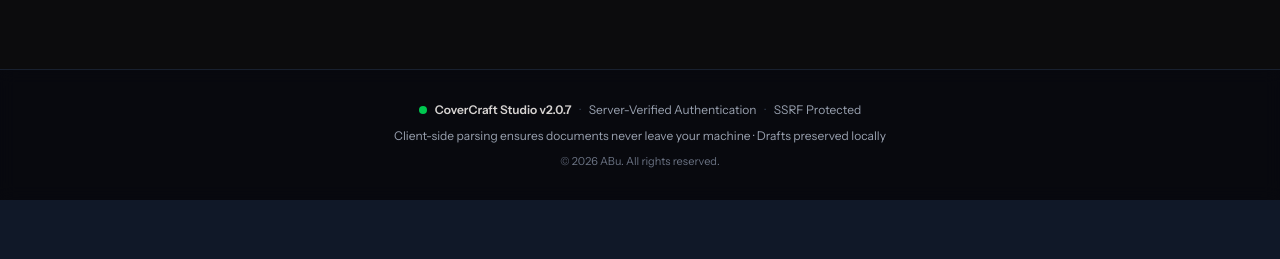
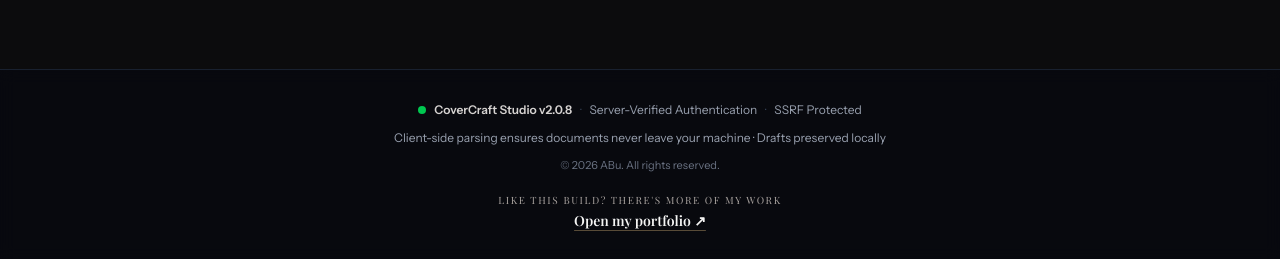
Before and after one commit to abustark/cover_letter_gen, a React (Vite) app: page / in a window 1280 px wide. Shown: the part 2608-2867 px from the top of the page. Before the commit the page ends 2808 px from the top, so only its background shows below. Built offline with nearby package versions, Linux system fonts and the light colour scheme; no server answers.

Commit message:
2.0.8 - add abufolio portfolio cta and Playfair Display font in footer

```diff
--- a/App.tsx
+++ b/App.tsx
@@ -221,11 +221,11 @@ const App: React.FC = () => {
 
       {/* Footer */}
       <footer className="border-t border-gray-200/80 dark:border-gray-800/80 mt-20 bg-white/40 dark:bg-gray-950/40 backdrop-blur-sm">
-        <div className="container mx-auto max-w-5xl px-4 py-8 text-xs text-gray-500 dark:text-gray-400 text-center flex flex-col gap-2">
+        <div className="container mx-auto max-w-5xl px-4 py-8 text-xs text-gray-500 dark:text-gray-400 text-center flex flex-col items-center gap-2.5">
           <div className="flex flex-wrap items-center justify-center gap-x-2 gap-y-1">
             <span className="w-2 h-2 rounded-full bg-green-500 animate-pulse flex-shrink-0" />
             <span className="font-semibold text-stone-700 dark:text-stone-300">
-              CoverCraft Studio v2.0.7
+              CoverCraft Studio v2.0.8
             </span>
             <span className="text-gray-300 dark:text-gray-700 hidden sm:inline">·</span>
             <span>Server-Verified Authentication</span>
@@ -238,6 +238,15 @@ const App: React.FC = () => {
           <span className="text-[11px] text-gray-400 dark:text-gray-500">
             © {new Date().getFullYear()} ABu. All rights reserved.
           </span>
+          <a
+            className="foot-cta"
+            href="https://abufolio.vercel.app"
+            target="_blank"
+            rel="noopener noreferrer"
+          >
+            <span className="foot-cta-kicker">Like this build? There's more of my work</span>
+            <span className="foot-cta-link">Open my portfolio ↗</span>
+          </a>
         </div>
       </footer>
     </div>
--- a/index.css
+++ b/index.css
@@ -73,6 +73,7 @@
 @theme {
   --font-sans: "Instrument Sans", -apple-system, BlinkMacSystemFont, "Segoe UI", Roboto, sans-serif;
   --font-serif: "Source Serif 4", Georgia, Cambria, "Times New Roman", serif;
+  --font-display: "Playfair Display", Georgia, serif;
 
   /* Primary accent — warm bronze / cognac / saddle leather */
   --color-accent-50: #fdfbf7;
@@ -213,4 +214,47 @@
   .dark ::-webkit-scrollbar-thumb:hover {
     background-color: var(--color-accent-600);
   }
+
+  /* Portfolio footer CTA (inspired by abufolio & linkly) */
+  .foot-cta {
+    display: inline-flex;
+    flex-direction: column;
+    align-items: center;
+    gap: 4px;
+    margin-top: 0.75rem;
+    text-decoration: none;
+    font-family: var(--font-display, "Playfair Display", Georgia, serif);
+  }
+  .foot-cta-kicker {
+    font-size: 10px;
+    letter-spacing: 0.16em;
+    text-transform: uppercase;
+    color: #78716c;
+  }
+  .dark .foot-cta-kicker {
+    color: #a8a29e;
+  }
+  .foot-cta-link {
+    font-size: 0.875rem;
+    font-weight: 600;
+    color: #1c1917;
+    text-decoration: underline;
+    text-decoration-color: rgba(188, 146, 80, 0.4);
+    text-underline-offset: 4px;
+    transition: color 0.15s ease, text-decoration-color 0.15s ease;
+  }
+  .dark .foot-cta-link {
+    color: #f5f5f4;
+    text-decoration-color: rgba(207, 174, 119, 0.4);
+  }
+  .foot-cta:hover .foot-cta-link,
+  .foot-cta:focus-visible .foot-cta-link {
+    color: #a4783e;
+    text-decoration-color: #a4783e;
+  }
+  .dark .foot-cta:hover .foot-cta-link,
+  .dark .foot-cta:focus-visible .foot-cta-link {
+    color: #cfae77;
+    text-decoration-color: #cfae77;
+  }
 }
--- a/index.html
+++ b/index.html
@@ -18,7 +18,7 @@
     <meta name="twitter:image" content="https://coverltr.vercel.app/og-image.png" />
     <link rel="preconnect" href="https://fonts.googleapis.com" />
     <link rel="preconnect" href="https://fonts.gstatic.com" crossorigin />
-    <link rel="stylesheet" href="https://fonts.googleapis.com/css2?family=Instrument+Sans:wght@400;500;600;700&family=Source+Serif+4:opsz,wght@8..60,400;8..60,500;8..60,600&display=swap" />
+    <link rel="stylesheet" href="https://fonts.googleapis.com/css2?family=Instrument+Sans:wght@400;500;600;700&family=Playfair+Display:wght@400;600;700&family=Source+Serif+4:opsz,wght@8..60,400;8..60,500;8..60,600&display=swap" />
 </head>
   <body class="bg-gray-50 dark:bg-gray-900 overflow-x-hidden">
     <div id="root"></div>
```
Also changed, not shown: 1 other file (tests, documents, lock files or other folders).
